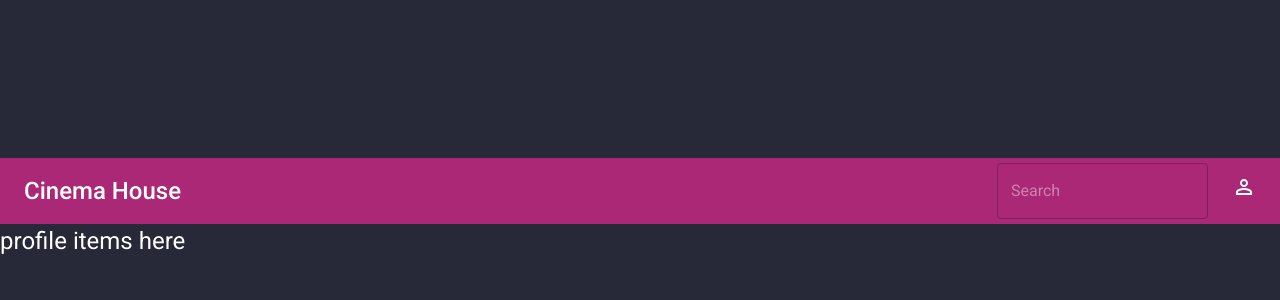
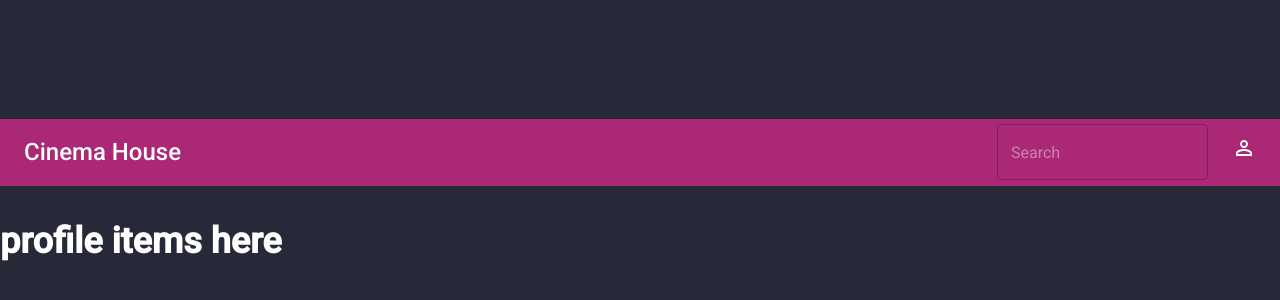
Before and after one commit to rumon171/cinema-house, a React (Create React App) app: page /profile in a window 1280 px wide. Shown: the part 192-492 px from the top of the page. Built offline with nearby package versions, Linux system fonts and the light colour scheme; no server answers.

Commit message:
CH-1-1: .

```diff
--- a/src/components/Profile/Profile.tsx
+++ b/src/components/Profile/Profile.tsx
@@ -5,7 +5,8 @@ const Profile: React.FunctionComponent = () => {
     return (
         <>
             <HeaderTopbar></HeaderTopbar>
-            profile items here
+
+            <h2>profile items here</h2>
         </>
     );
 };
```
